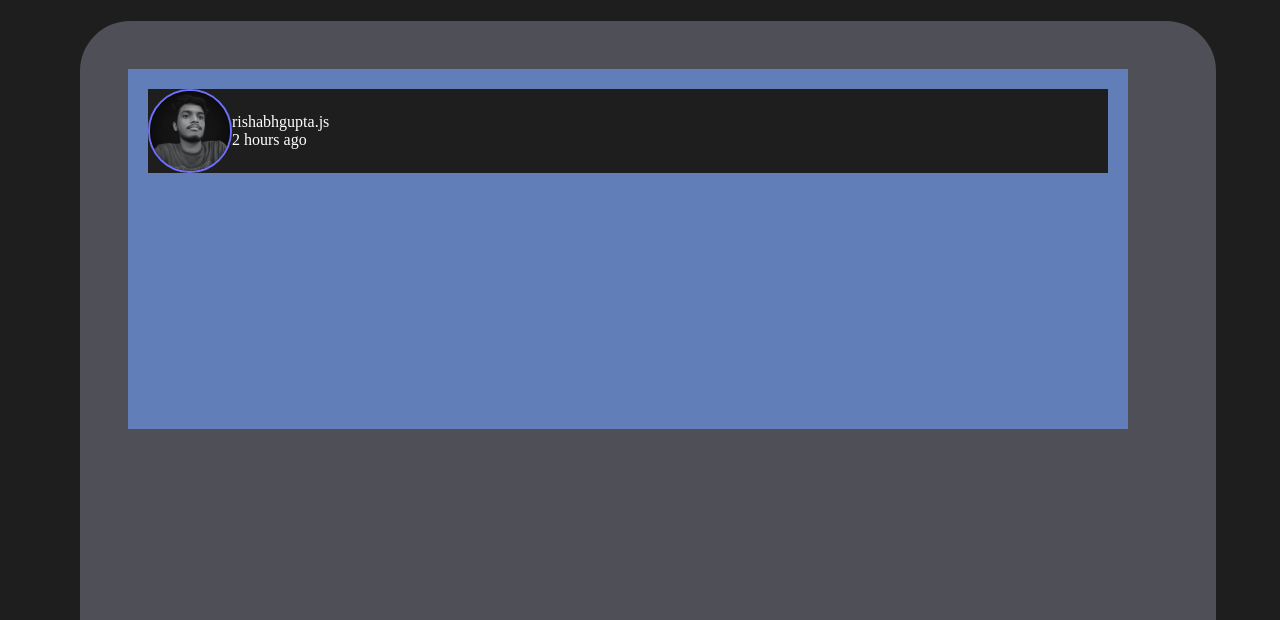
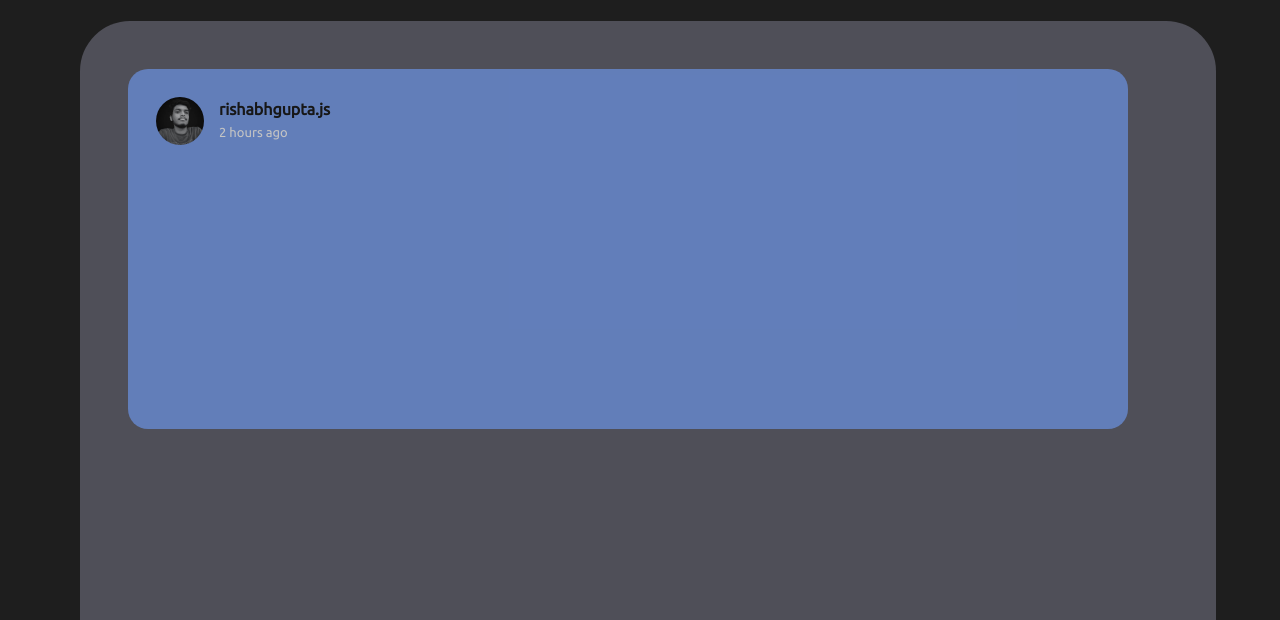
Before and after one commit to rishabhguptajs/social-networking-project, a plain HTML site: page index.html in a window 1280 px wide. Shown: the part 180-800 px from the top of the page. Drawn offline with nearby package versions, Linux system fonts and the light colour scheme.

Commit message:
committed few changes

```diff
--- a/index.html
+++ b/index.html
@@ -10,6 +10,7 @@
     <link rel="preconnect" href="https://fonts.gstatic.com" crossorigin>
     <link href="https://fonts.googleapis.com/css2?family=Covered+By+Your+Grace&family=Montserrat:wght@300&family=PT+Sans&display=swap" rel="stylesheet">
     <link rel="shortcut icon" href="dazzle-blog-post-article.gif" type="image/x-icon">
+    <link href="https://fonts.googleapis.com/css2?family=Covered+By+Your+Grace&family=Montserrat:wght@300&family=PT+Sans&family=Ubuntu&display=swap" rel="stylesheet">
 </head>
 <body>
     <nav>
@@ -57,8 +58,7 @@
                     <div class="user">
                         <img src="dp.jpg" alt="" class="user-dp">
                         <div class="user-detail">
-                            <div class="username">rishabhgupta.js</div>
-                            <div class="timing">2 hours ago</div>
+                            rishabhgupta.js <br> <span style="background-color: transparent; font-weight: 400; color: rgb(196, 196, 196); font-size: 13px;">2 hours ago</span>
                         </div>
                     </div>
                 </div>
--- a/styles.css
+++ b/styles.css
@@ -99,20 +99,40 @@ hr{
 }
 .post1{
     padding: 20px;
+    border-radius: 20px;
     width: 60em;
     background-color: rgba(111, 159, 255, 0.586);
     height: 20em;
     /* border: 2px solid rgb(111, 111, 255); */
 }
+.post1 .details{
+    display: flex;
+    flex-direction: row;
+    align-items: center;
+    background-color: transparent;
+    /* margin: 0.5em 0em; */
+}
 .post1 .details .user{
     display: flex;
     flex-direction: row;
-    align-items: center;
-    /* margin: 0.5em 0em; */
+    /* color: rgb(111, 111, 255); */
+    font-size: 1rem;
+    background-color: transparent;
+    font-family: 'Segoe UI', Tahoma, Geneva, Verdana, sans-serif;
+    margin: 0.5em 0.5em;
+}
+.post1 .details .user .user-detail{
+    background-color: transparent;
+    color: rgb(23, 23, 23);
+    padding: 1px 15px;
+    line-height: 1.4em;
+    font-weight: 700;
+    cursor: default;
+    font-family: 'Ubuntu', sans-serif;
 }
 .user-dp{
-    width: 5em;
-    height: 5em;
+    width: 3em;
+    height: 3em;
     border-radius: 50%;
-    border: 2px solid rgb(111, 111, 255);
+    /* border: 2px solid rgb(111, 111, 255); */
 }
```
